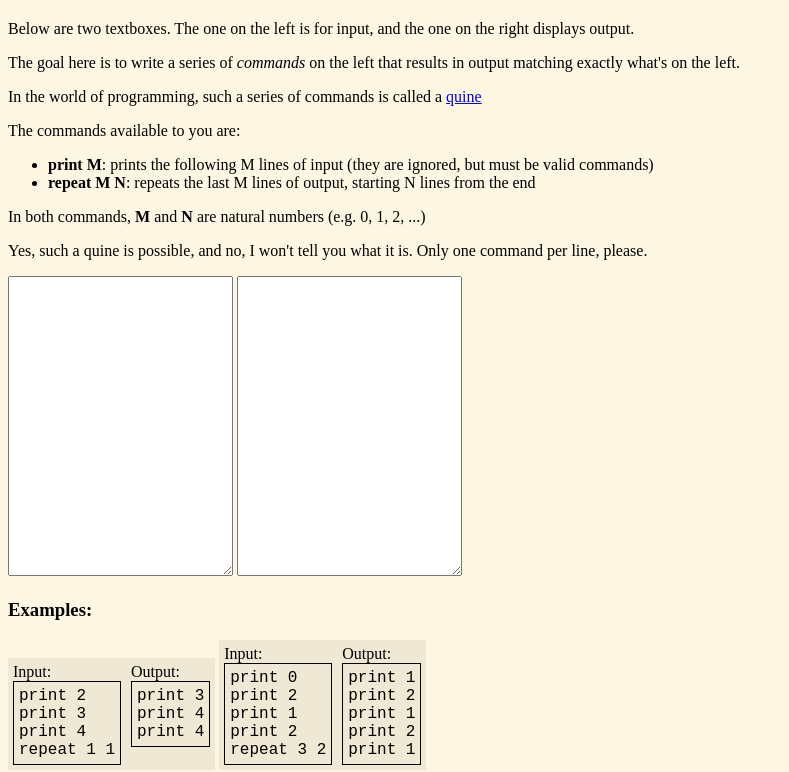
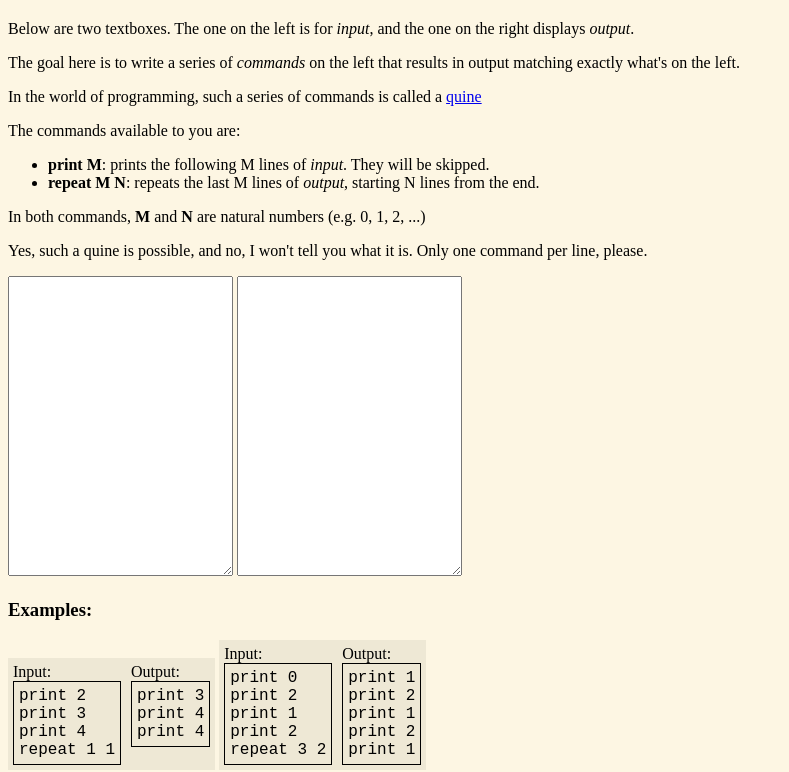
Before and after one commit to wgreenberg/quine.zip, a website: page index.html in a window 1280 px wide. Shown: the part 46-818 px from the top of the page, without its empty margins (0-789 px from the left). Drawn offline with Linux system fonts and the light colour scheme.

Commit message:
Clarification on the commands
ty @hwayne

```diff
--- a/index.html
+++ b/index.html
@@ -6,8 +6,8 @@
 </head>
 <h1>Quine.zip</h1>
 <div class="explanation">
-<p>Below are two textboxes. The one on the left is for input, and the one on
-the right displays output.</p>
+<p>Below are two textboxes. The one on the left is for <i>input</i>, and the
+one on the right displays <i>output</i>.</p>
 <p>The goal here is to write a series of <i>commands</i> on the left that
 results in output matching exactly what's on the left.</p>
 <p>In the world of programming, such a series of commands is called a
@@ -15,11 +15,12 @@ results in output matching exactly what's on the left.</p>
 <p>The commands available to you are:
     <ul>
         <li>
-            <b>print M</b>: prints the following M lines of input (they are ignored, but must be valid commands)
+            <b>print M</b>: prints the following M lines of <i>input</i>. They
+            will be skipped.
         </li>
         <li>
-            <b>repeat M N</b>: repeats the last M lines of output, starting N
-            lines from the end
+            <b>repeat M N</b>: repeats the last M lines of <i>output</i>,
+            starting N lines from the end.
         </li>
     </ul>
 </p>
```
